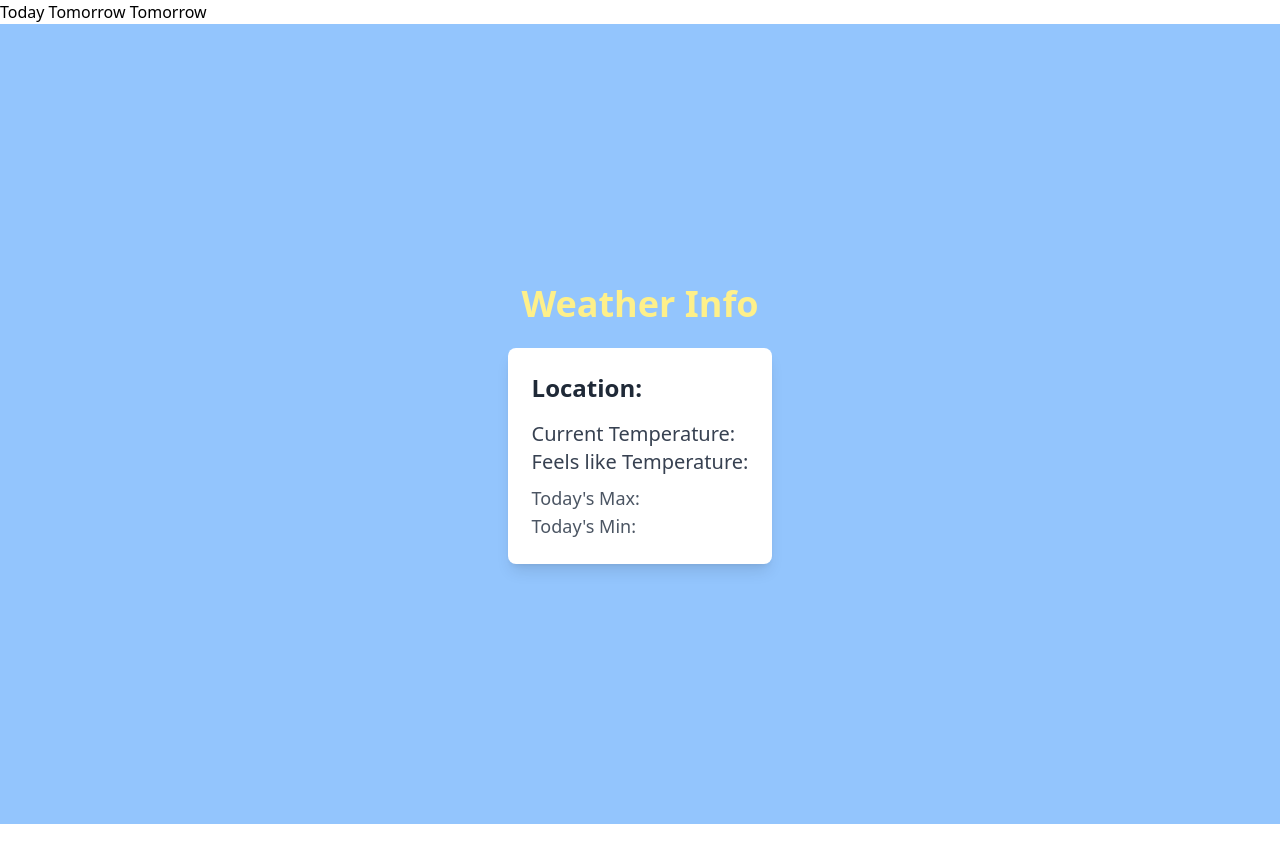
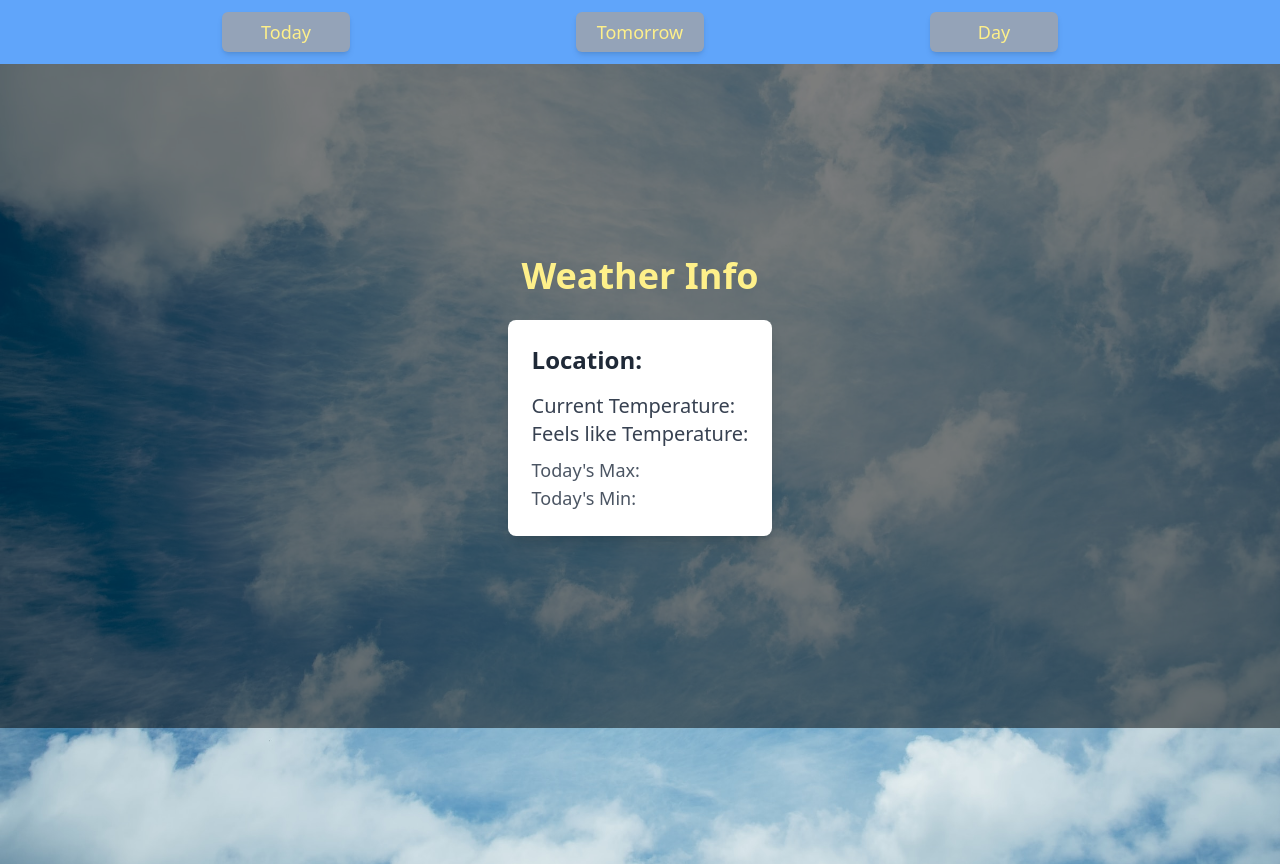
Before and after one commit to tiwvidurpals/WeatherApp, a React (Vite) app: page / in a window 1280 px wide. Before the commit the page ends 824 px from the top, so only its background shows below. Built offline with nearby package versions, Linux system fonts and the light colour scheme; no server answers.

Commit message:
weather some frontend work done

```diff
--- a/src/assets/pages/home/index.tsx
+++ b/src/assets/pages/home/index.tsx
@@ -1,11 +1,15 @@
 import useWeatherForecast from "../../../hooks/useWeatherForecast";
+import weatherImage from "../../images/weatherImage.jpg";
 
 const Home = () => {
   const { weather, isLoading, error } = useWeatherForecast();
   console.log(weather);
   return (
-    <div>
-      <div className="flex flex-col items-center justify-center h-screen bg-blue-300">
+    <div
+      style={{ backgroundImage: `url(${weatherImage})` }}
+      className="bg-no-repeat bg-cover bg-center h-screen"
+    >
+      <div className="flex flex-col items-center justify-center content-around bg-opacity-50 bg-black py-48">
         <h1 className="text-4xl font-bold text-yellow-200 mb-6">
           Weather Info
         </h1>
--- a/src/components/Navbar/index.tsx
+++ b/src/components/Navbar/index.tsx
@@ -1,7 +1,15 @@
 const Navbar = () => {
   return (
-    <div>
-      <button>Today</button> <button>Tomorrow</button> <button>Tomorrow</button>
+    <div className="flex flex-wrap justify-evenly bg-blue-400 p-1">
+      <button className="text-center text-lg text-yellow-200 h-10 w-32 bg-slate-400 rounded-md shadow-md hover:bg-slate-500 m-2">
+        Today
+      </button>
+      <button className="text-center text-lg text-yellow-200 h-10 w-32 bg-slate-400 rounded-md shadow-md hover:bg-slate-500 m-2">
+        Tomorrow
+      </button>
+      <button className="text-center text-lg text-yellow-200 h-10 w-32 bg-slate-400 rounded-md shadow-md hover:bg-slate-500 m-2">
+        Day
+      </button>
     </div>
   );
 };
```
Also changed, not shown: src/assets/images/weatherImage.jpg (added).
